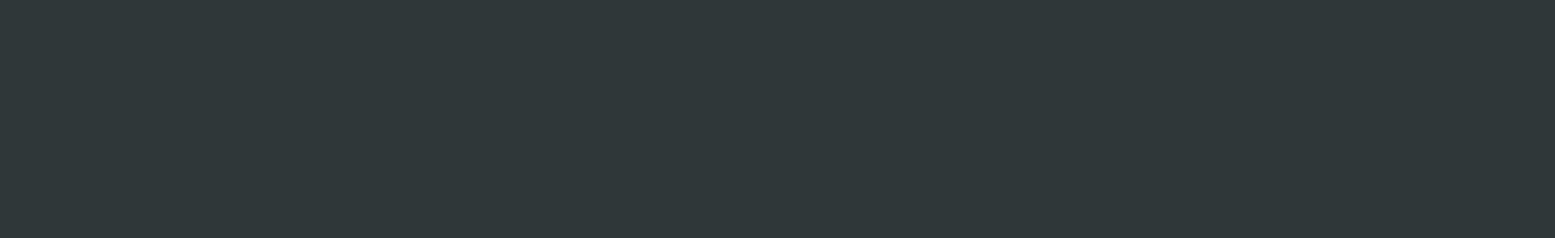
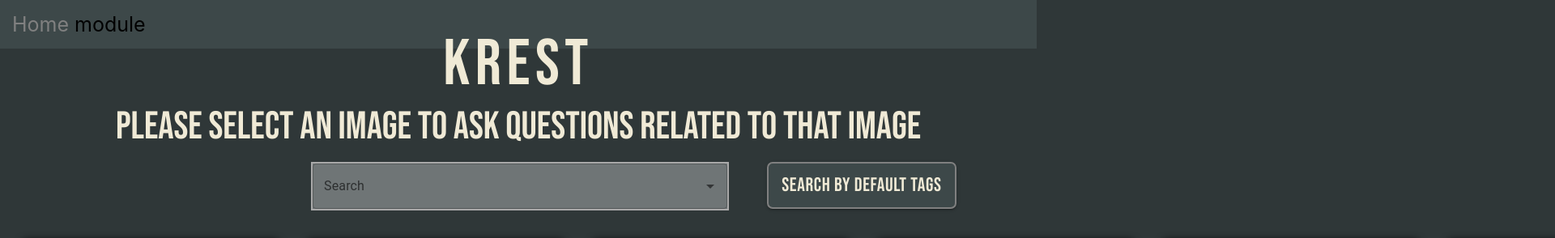
Before and after one commit to vanshg1729/medicalvqa-demo, a React app in the folder medical-app-master/: page /module in a window 1280 px wide. Before the commit this address had no page. Shown: the top 294 px of the page at 81% size, 1920 px wide, since content can reach past the window. Built offline with nearby package versions, Linux system fonts and the light colour scheme.

Commit message:
small changes

```diff
--- a/medical-app-master/src/App.js
+++ b/medical-app-master/src/App.js
@@ -26,10 +26,10 @@ const App = () => {
         <Route path='/signup' element={<SignUpSide />}></Route>
         <Route path='/random1' element={<Login />}></Route>
         <Route path='/random2' element={<SignUp />}></Route>
-        <Route path="/profile/module" element={<Homepage selectedImage={selectedImage} />}></Route> {/* it is reverse in our case */}
-        <Route path="/profile/module/chatbot" element={<Chat selectedImage={selectedImage} />}></Route> {/* it is reverse in our case */}
-        <Route path="/profile/module/addContent" element={<AddContentModal />}></Route> {/* it is reverse in our case ""/addContent" */}
-        <Route path="/profile/module/tags" element={<Tags />}></Route> {/* it is reverse in our case */}
+        <Route path="/module" element={<Homepage selectedImage={selectedImage} />}></Route> {/* it is reverse in our case */}
+        <Route path="/module/chatbot" element={<Chat selectedImage={selectedImage} />}></Route> {/* it is reverse in our case */}
+        <Route path="/module/addContent" element={<AddContentModal />}></Route> {/* it is reverse in our case ""/addContent" */}
+        <Route path="/module/tags" element={<Tags />}></Route> {/* it is reverse in our case */}
         <Route path="/" element={<Modulepage />}></Route>
       </Routes>
     </AppStateProvider>
--- a/medical-app-master/src/components/SignInSide.js
+++ b/medical-app-master/src/components/SignInSide.js
@@ -114,7 +114,7 @@ export default function SignInSide() {
                   </Link>
                 </Grid>
                 <Grid item>
-                  <Link href="#" variant="body2">
+                  <Link href="/signup" variant="body2">
                     {"Don't have an account? Sign Up"}
                   </Link>
                 </Grid>
--- a/medical-app-master/src/components/SignUpSide.js
+++ b/medical-app-master/src/components/SignUpSide.js
@@ -139,12 +139,18 @@ export default function SignInSide() {
                                     variant="contained"
                                     color="primary"
                                     className={"submit"}
+                                    style={
+                                        {
+                                            marginTop: '20px',
+                                            marginBottom: '20px'
+                                        }
+                                    }
                                 >
                                     Sign Up
                                 </Button>
                                 <Grid container justify="flex-end">
                                     <Grid item>
-                                        <Link href="#" variant="body2">
+                                        <Link href="/login" variant="body2">
                                             Already have an account? Sign in
                                         </Link>
                                     </Grid>
--- a/medical-app-master/src/components/breadcrumbs.js
+++ b/medical-app-master/src/components/breadcrumbs.js
@@ -4,20 +4,29 @@ import { Link, useLocation } from 'react-router-dom';
 
 const Breadcrumbs = () => {
   const location = useLocation();
-  const pathnames = location.pathname.split('/').filter((x) => x);
+  const pathnames = location.pathname.split('/').filter((x) => " " + x + " ");
+  pathnames.unshift("Home ")
   return (
-    <div>
-      {pathnames.length == 0 ?
-      <Link to="/">Home</Link> : null}
+    <div style={{
+      fontSize: '25px',
+      padding: '15px',
+      backgroundColor: 'rgb(61, 72, 73)',
+    }}>
+      {/* {pathnames.length == 0 ?
+      <Link to="/">Home</Link> : null} */}
 
       {pathnames.map((name, index) => {
         const routeTo = `/${pathnames.slice(0, index + 1).join('/')}`;
         const isLast = index === pathnames.length - 1;
         console.log("name: ", name)
         return isLast ? (
-          <span key={name}>{name}</span>
+          <span key={name}>{" " + name}</span>
         ) : (
-          <Link key={name} to={routeTo}>
+          <Link key={name} to={routeTo} style={{
+            // removing underline
+            textDecoration: 'none',
+            color: 'grey',
+          }}>
             {name}
           </Link>
         );
--- a/medical-app-master/src/components/cards.js
+++ b/medical-app-master/src/components/cards.js
@@ -6,7 +6,7 @@ import Button from '@mui/material/Button';
 
 const MyCard = ({ title, content }) => {
     const handleNavigation = () => {
-        window.location.href = '/profile/module';
+        window.location.href = '/module';
     };
     return (
         <Card sx={{ maxWidth: '25rem', margin: '3rem auto', height: '30rem', backgroundColor: '#f5f5f5d1' }}>
--- a/medical-app-master/src/components/homepage.js
+++ b/medical-app-master/src/components/homepage.js
@@ -44,8 +44,8 @@ const Homepage = ({ selectedImage }) => {
             if (e.target.classList.contains("image")) {
                 // setSelectedImage(e.target.src)
                 selectedImage.current = e.target.src;
-                // window.location.href = '/profile/module/chatbot';
-                navigate('/profile/module/chatbot', { selectedImage: selectedImage.current });
+                // window.location.href = '/module/chatbot';
+                navigate('/module/chatbot', { selectedImage: selectedImage.current });
                 // console.log(selectedImage.current, "niceto")
                 // console.log(e.target.src, "here")
                 // setChatbotShow(true)
```
